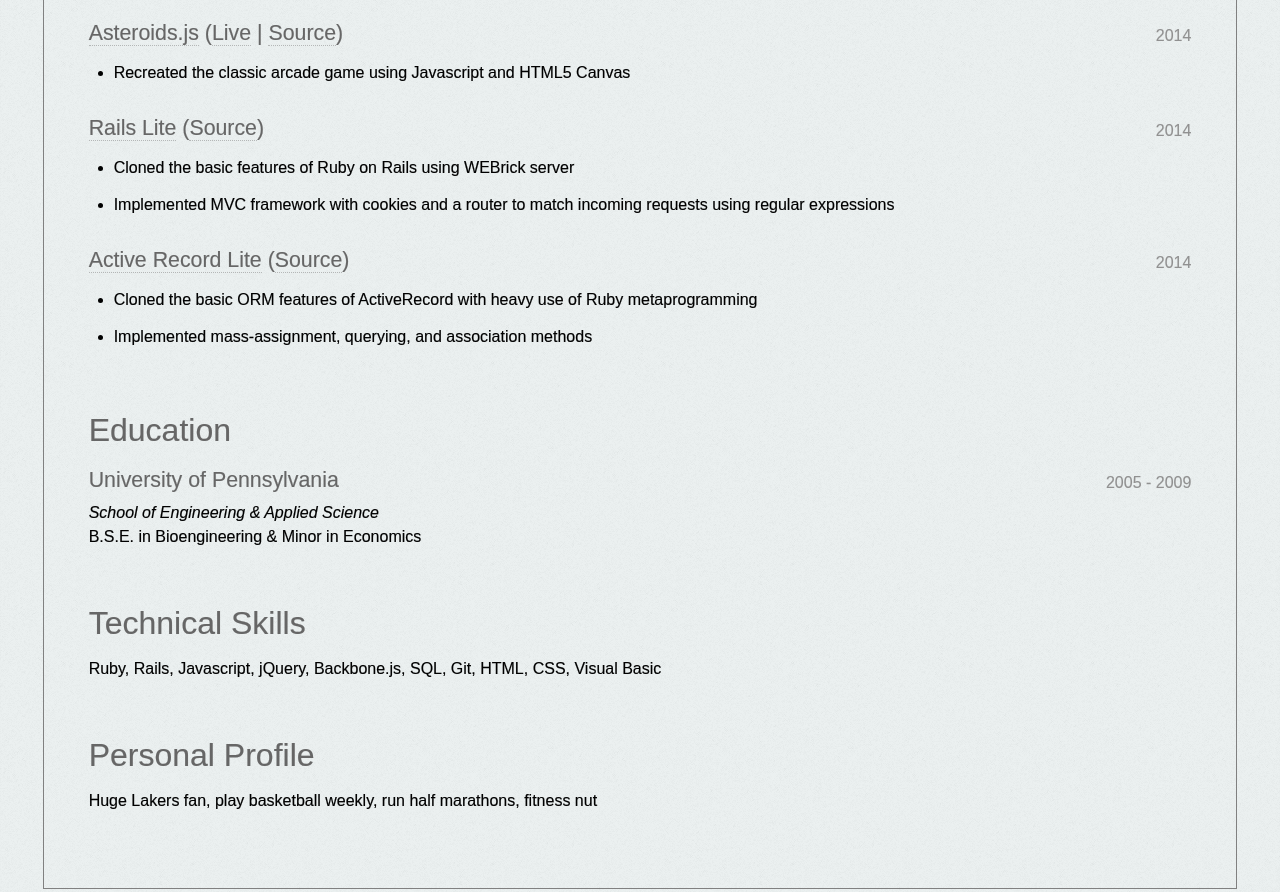
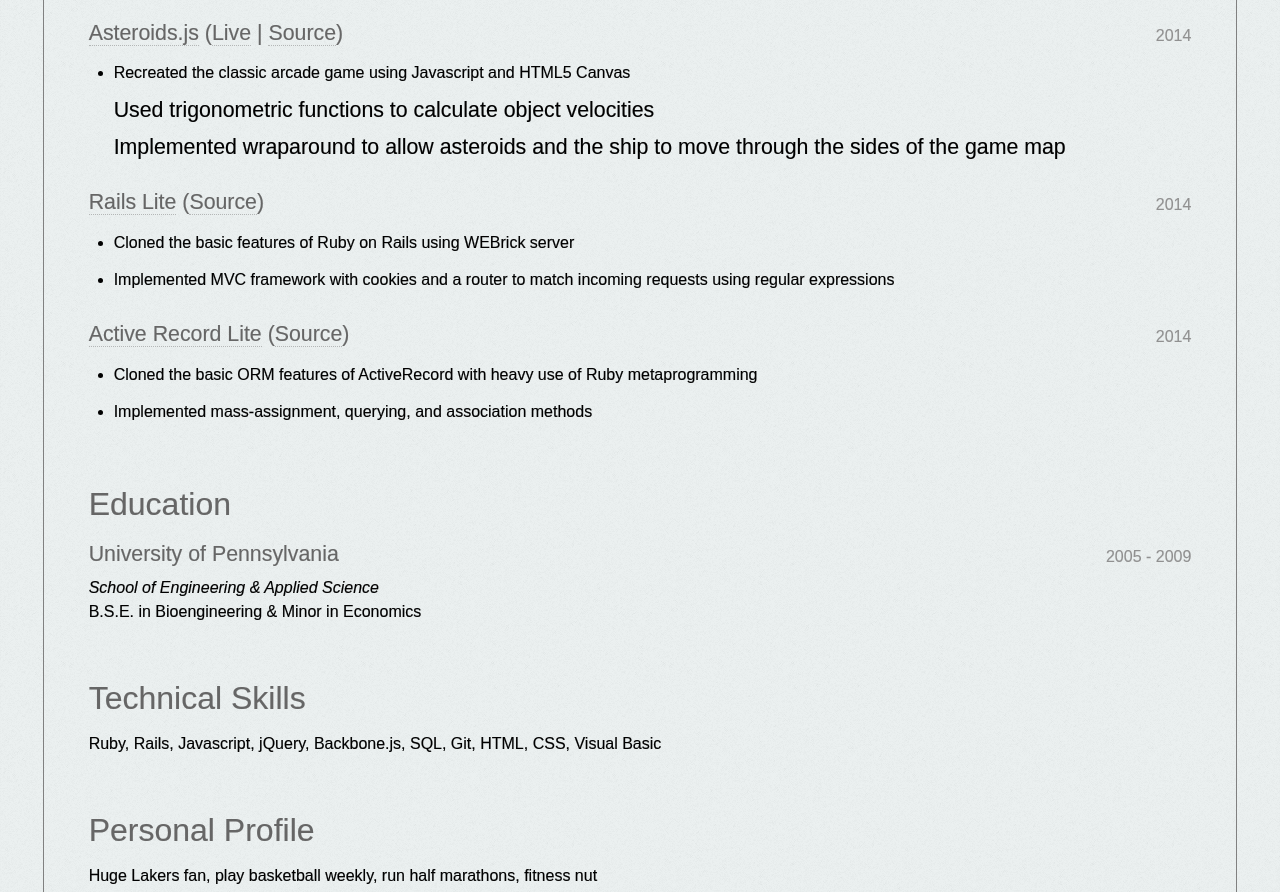
Before and after one commit to ak-side-projects/andrewkv19.github.io, a plain HTML site: page index.html in a window 1280 px wide. Shown: the part 3535-4427 px from the top of the page. Drawn offline with Linux system fonts and the light colour scheme.

Commit message:
updates resume section

```diff
--- a/index.html
+++ b/index.html
@@ -323,6 +323,12 @@
 														<li class="bullet">
 															Recreated the classic arcade game using Javascript and HTML5 Canvas
 														</li>
+														<li class="item-bullets group">
+															Used trigonometric functions to calculate object velocities
+														</li>
+														<li class="item-bullets group">
+															Implemented wrap­around to allow asteroids and the ship to move through the sides of the game map
+														</li>
 													</ul>
 			                  </li>
 
```
Also changed, not shown: 3 other files.
